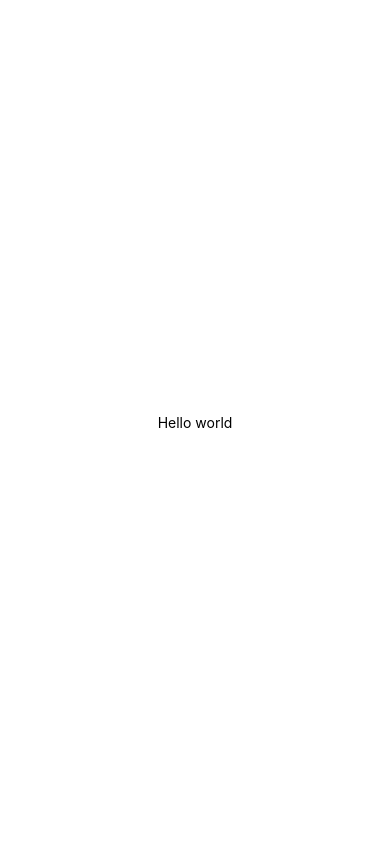
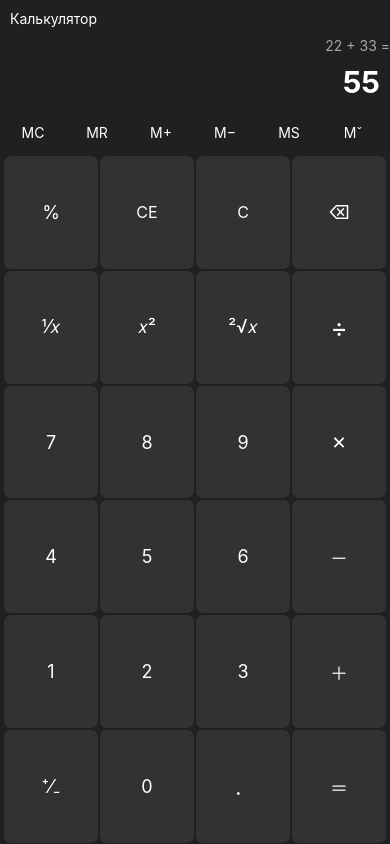
Before and after one commit to GarbageCollectorHub/ReactNativeFP, a React Native app: screen / in a window 390 px wide. Built offline with nearby package versions, Linux system fonts and the light colour scheme.

Commit message:
calc btns render

```diff
--- a/App.tsx
+++ /dev/null
@@ -1,27 +0,0 @@
-/**
-  npx react-native run-android
- */
-
-import { StatusBar, StyleSheet, Text, useColorScheme, View } from 'react-native';
-
-function App() {
-  const isDarkMode = useColorScheme() === 'dark';
-
-  return (
-    <View style={styles.container}>
-      <Text>Hello world</Text>
-    </View>
-  );
-}
-
-const styles = StyleSheet.create({
-  container: {
-    flex: 1,
-    display: "flex",
-    flexDirection: "column",
-    justifyContent: "center",
-    alignItems: "center",
-  },
-});
-
-export default App;
--- a/index.js
+++ b/index.js
@@ -3,7 +3,7 @@
  */
 
 import { AppRegistry } from 'react-native';
-import App from './App';
+import App from './src/app/App';
 import { name as appName } from './app.json';
 
 AppRegistry.registerComponent(appName, () => App);
--- a/package.json
+++ b/package.json
@@ -10,9 +10,10 @@
     "test": "jest"
   },
   "dependencies": {
+    "@react-native/new-app-screen": "0.80.0",
     "react": "19.1.0",
     "react-native": "0.80.0",
-    "@react-native/new-app-screen": "0.80.0"
+    "react-native-safe-area-context": "^5.5.1"
   },
   "devDependencies": {
     "@babel/core": "^7.25.2",
--- /dev/null
+++ b/src/app/App.tsx
@@ -0,0 +1,38 @@
+
+/**
+  npx react-native run-android
+ */
+
+import { SafeAreaView, StatusBar, StyleSheet, Text, useColorScheme, View } from 'react-native';
+import Calc from '../pages/calc/Calc';
+import { SafeAreaProvider, useSafeAreaInsets } from 'react-native-safe-area-context';
+
+function Main() {
+  const insets = useSafeAreaInsets();
+
+  return (
+    <SafeAreaView style={[styles.container, { paddingTop: insets.top, paddingBottom: insets.bottom }]}>
+      <Calc />
+    </SafeAreaView>
+  );
+}
+
+export default function App() {
+  return (
+    <SafeAreaProvider>
+      <Main />
+    </SafeAreaProvider>
+  );
+}
+
+
+const styles = StyleSheet.create({
+  container: {
+    flex: 1,
+    backgroundColor: '#444',
+    display: "flex",
+    flexDirection: "column",
+    justifyContent: "center",
+    alignItems: "center",
+  },
+});
--- /dev/null
+++ b/src/pages/calc/Calc.tsx
@@ -0,0 +1,182 @@
+import { StyleSheet, Text,Pressable, TouchableOpacity, View, TextStyle, TouchableHighlight } from "react-native";
+
+
+export default function Calc() {
+const onButtonPress = (title:string) => {
+    console.log(title);
+};
+
+    return(
+    <View style={styles.calcContainer}>
+        <Text style={styles.title}>Калькулятор</Text>
+        <Text style={styles.expression}>22 + 33 =</Text>
+        <Text style={styles.result}>55</Text>
+
+        <View style={styles.memoryButtonRow}>
+            <MemoryButton title="MC" action={onButtonPress}/>
+            <MemoryButton title="MR" action={onButtonPress}/>
+            <MemoryButton title="M+" action={onButtonPress}/>
+            <MemoryButton title={"M\u2212"} action={onButtonPress}/>
+            <MemoryButton title="MS" action={onButtonPress}/>
+            <MemoryButton title={"M\u02C7"} action={onButtonPress}/>
+        </View>
+
+
+        <View style={styles.calcButtonRow}>
+            <CalcButton title="%"                              action={onButtonPress}/>
+            <CalcButton title="CE" textStyle={{ fontSize: 16}} action={onButtonPress}/>
+            <CalcButton title="C"  textStyle={{ fontSize: 16}} action={onButtonPress}/>
+            <CalcButton title={"\u232B"} action={onButtonPress}/>
+        </View>
+
+        <View style={styles.calcButtonRow}>
+            <CalcButton title={"\u215F\u{1D465}"} action={onButtonPress}/>
+            <CalcButton title={"\u{1D465}\u00B2"} action={onButtonPress}/>
+            <CalcButton title={"\u00B2\u221A\u{1D465}"} action={onButtonPress}/>
+            <CalcButton title={"\u00f7"} textStyle={{ fontSize: 26}} action={onButtonPress}/>
+            {/* <CalcButton title={"\u2797"} action={onButtonPress}/> */}
+        </View>
+
+        <View style={styles.calcButtonRow}>
+            <CalcButton title="7" action={onButtonPress}/>
+            <CalcButton title="8" action={onButtonPress}/>
+            <CalcButton title="9" action={onButtonPress}/>
+            <CalcButton title={"\u2715"} action={onButtonPress}/>
+        </View>
+
+        <View style={styles.calcButtonRow}>
+            <CalcButton title="4" action={onButtonPress}/>
+            <CalcButton title="5" action={onButtonPress}/>
+            <CalcButton title="6" action={onButtonPress}/>
+            <CalcButton title={"\uFF0D"} action={onButtonPress}/>
+        </View>
+
+        <View style={styles.calcButtonRow}>
+            <CalcButton title="1" action={onButtonPress}/>
+            <CalcButton title="2" action={onButtonPress}/>
+            <CalcButton title="3" action={onButtonPress}/>
+            <CalcButton title={"\uFF0B"} action={onButtonPress}/>
+        </View>
+
+        <View style={styles.calcButtonRow}>
+            <CalcButton title={"\u207A\u2044\u208B"} action={onButtonPress}/>
+            <CalcButton title="0" action={onButtonPress}/>
+            <CalcButton title={"\uFF0E"} action={onButtonPress}/>
+            <CalcButton title={"\uFF1D"} action={onButtonPress}/>
+        </View>
+
+    </View>)
+    ;
+}
+
+
+type memoryButtonData = {
+    title: string,
+    type?: string,
+    action: (title:string, type?:string) => any
+}
+
+function MemoryButton({title, type, action}: memoryButtonData){
+    return (
+    <TouchableHighlight
+        onPress={ () => action(title, type)}
+        style={styles.memoryButton}
+        underlayColor="#323232"
+        activeOpacity={1}
+    >
+         <Text style={styles.memoryButtonText}>{title} </Text>
+    </TouchableHighlight>
+    );
+}
+
+
+
+type calcButtonData = {
+    title: string,
+    type?: string,
+    textStyle?: TextStyle,
+    action: (title:string, type?:string) => any
+}
+
+function CalcButton({title, type, textStyle, action}: calcButtonData) {
+    return <TouchableOpacity onPress={() => action(title, type)} style={styles.calcButton}>
+        <Text style={[styles.calcButtonText, textStyle]}>{title}</Text>
+    </TouchableOpacity>;
+}
+
+
+const styles = StyleSheet.create({
+    calcButton: {
+        backgroundColor: "#323232",
+        borderRadius: 7,
+        flex: 1,
+        margin: 1,
+        display: "flex",
+        justifyContent: "center",
+        alignItems: "center",
+
+    },
+    calcButtonText: {
+        color: "#ffffff",
+        fontSize: 18,
+    },
+    calcContainer: {
+        backgroundColor: "#202020",
+        flex: 1,
+        display: "flex",
+        flexDirection: "column",
+        justifyContent: "space-between",
+        //alignItems: "stretch",
+        width: "100%",
+    },
+    title: {
+        color: "#ffffff",
+        margin: 10,
+    },
+    expression: {
+        color: "#A6A6A6",
+        textAlign: "right",
+    },
+    result: {
+        color: "#ffffff",
+        margin: 10,
+        textAlign: "right",
+        fontSize: 30,
+        fontWeight: 700,
+    },
+    calcButtonRow: {
+        display: "flex",
+        justifyContent: "space-between",
+        flexDirection: "row",
+        flex: 1,
+        paddingHorizontal: 3,
+
+    },
+
+
+
+    memoryButton: {
+        backgroundColor: "#202020",
+        borderRadius: 7,
+        flex: 1,
+        margin: 1,
+        display: "flex",
+        justifyContent: "center",
+        alignItems: "center",
+
+        // borderWidth: 1,
+        // borderColor: "black",
+
+    },
+    memoryButtonText: {
+        color: "#ffffff",
+        fontSize: 14,
+    },
+    memoryButtonRow: {
+        display: "flex",
+        justifyContent: "space-between",
+        flexDirection: "row",
+        paddingHorizontal: 3,
+        height: 45,
+    }
+});
```
Also changed, not shown: 2 other files (tests, documents, lock files or other folders).
